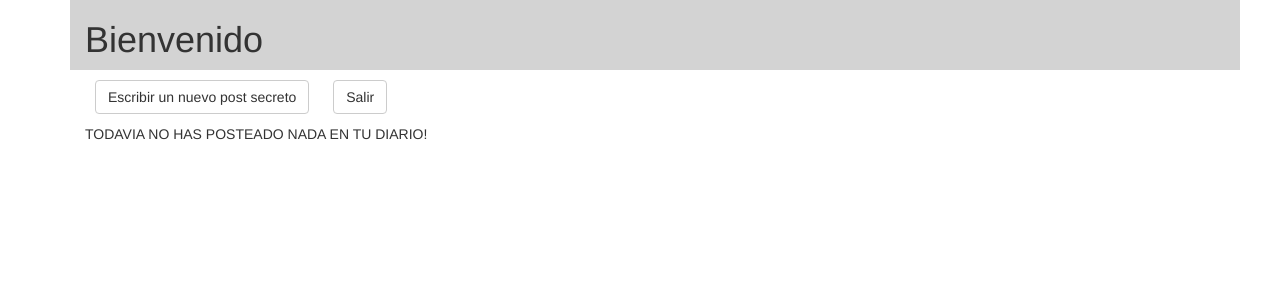
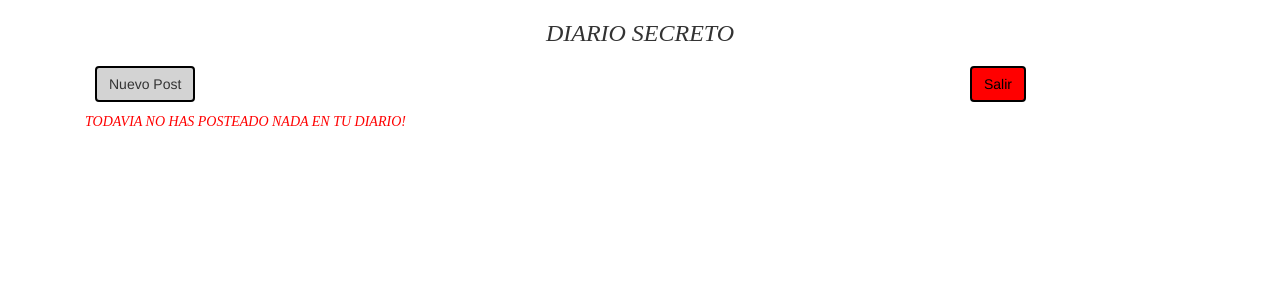
Before and after one commit to hridog00/Proyecto, a Django app: template chat/proyecto/templates/proyecto/perfil.html in a window 1280 px wide. Shown: the top 300 px of the page. Run offline with Django 3.2, Linux system fonts and the light colour scheme; the template is opened without the code that fills it, so the values that code supplies are empty; parts of the project's set-up code (start-up, migrations or seed data) failed here and were passed over; some libraries are stand-ins or nearby versions.

Commit message:
modificadas todas las interfaces

```diff
--- a/chat/manage.py
+++ b/chat/manage.py
@@ -12,4 +12,4 @@ if __name__ == "__main__":
             "available on your PYTHONPATH environment variable? Did you "
             "forget to activate a virtual environment?"
         ) from exc
-    execute_from_command_line(sys.argv)
+        execute_from_command_line(sys.argv)
--- a/chat/proyecto/templates/profile.html
+++ b/chat/proyecto/templates/profile.html
@@ -8,7 +8,7 @@
 
 {% block title %}
 <div class="card">
-    <h3 align="center" style="font-style: italic; font-family: Arial, Helvetica, sans-serif ">Entra en tu diario</h3>
+    <h3 align="center" style="font-style: italic; font-family: Times New Roman, Times, serif;  ">DIARIO SECRETO</h3>
 </div>
 {% endblock %}
 {# Display django.contrib.messages as Bootstrap alerts #}
--- a/chat/proyecto/templates/proyecto/base.html
+++ b/chat/proyecto/templates/proyecto/base.html
@@ -9,10 +9,8 @@
 
 {% block bootstrap3_content %}
     <div class="container">
-            <div class="container" style="background-color:LightGray">
+        <h1>{% block title %}(no title){% endblock %}</h1>
 
-        <h1>{% block title %}(no title){% endblock %}</h1>
-            </div>
         {% autoescape off %}{% bootstrap_messages %}{% endautoescape %}
 
         {% block content %}(no content){% endblock %}
--- a/chat/proyecto/templates/proyecto/perfil.html
+++ b/chat/proyecto/templates/proyecto/perfil.html
@@ -9,31 +9,42 @@
 {# Display django.contrib.messages as Bootstrap alerts #}
 {% bootstrap_messages %}
 {% block title %}
-Bienvenido
+    <h3 align="center" style="font-style: italic; font-family: Times New Roman, Times, serif;  ">DIARIO SECRETO</h3>
+
 {% endblock %}
 {% block content %}
 
 <div class="container" >
-   <a href="message" style="margin:10px" class="card-link btn btn-default">Escribir un nuevo post secreto</a>
-       <a href="/proyecto" style="margin:10px" class="card-link btn btn-default">Salir</a>
+   <a href="message" class="card-link btn btn-default" style="margin: 10px; Courier New, Courier, monospace; background-color: #D3D3D3; border: 2px solid #000000;  ">Nuevo Post</a>
+        <a href="/proyecto" style="margin: 10px; Courier New, Courier, monospace; background-color: red; color: black; border: 2px solid #000000;position:absolute;transition: .5s ease;left: 75%; " class="card-link btn btn-default">Salir</a>
+{% if latest_question_list %}
 
 
-{% if latest_question_list %}
+
     {% for post in latest_question_list %}
         <div class="card w-75">
   <div class="card-body">
-    <h4 class="card-title" style="margin:10px">{{ post.titulo }}</h4>
-    <h6 class="card-subtitle mb-2 text-muted" style="margin:10px">{{ post.date }}</h6>
-    <p class="card-text" style="margin:10px">    {{ post.texto }}</p>
-    <a href="descifrar/{{post.id}}" style="margin:10px" class="card-link btn btn-default">Descifrar</a>
+    <h4 class="card-title">{{ post.titulo }}</h4>
+    <h6 class="card-subtitle mb-2 text-muted">{{ post.date }}</h6>
+    <p class="card-text">    {{ post.texto }}</p>
+    <a href="descifrar/{{post.id}}" class="card-link btn btn-default">Descifrar</a>
+
+  </div>
+</div>
 
 
-  </div>
-        </hr>
-</div>
+
+
     {% endfor %}
+
+
+
 </div>
 {% else %}
-    <p>TODAVIA NO HAS POSTEADO NADA EN TU DIARIO!</p>
+ <p style="font-style: italic; font-family: Times New Roman, Times, serif; color: RED">TODAVIA NO HAS POSTEADO NADA EN TU DIARIO! </p>
 {% endif %}
+
+
+
+
 {% endblock %}
```
Also changed, not shown: chat/proyecto/templates/proyecto/messages.html (+5 -6 lines), chat/proyecto/templates/proyecto/signup.html (+5 -3 lines).
